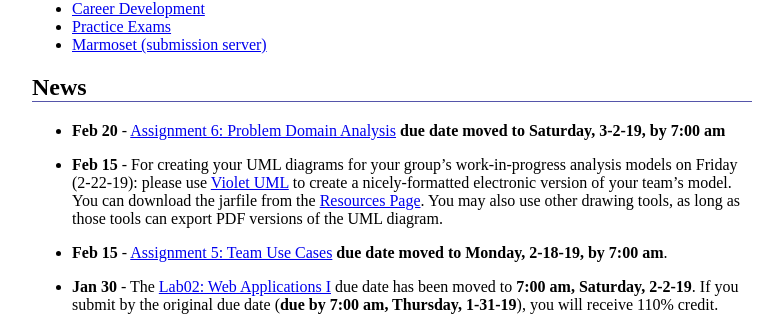
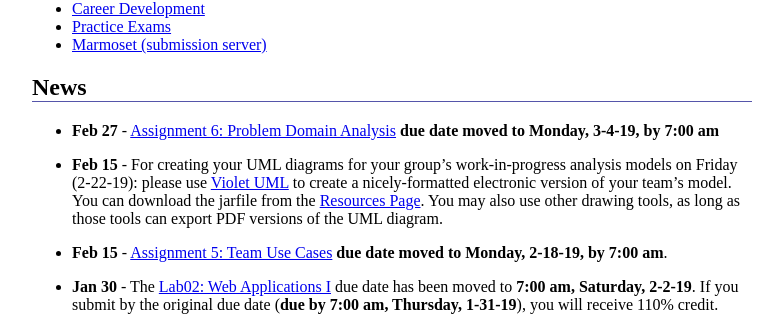
Before and after one commit to ycpcs/cs320-spring2019, a Jekyll site: the page built from index.md, in a window 1280 px wide. Shown: the part 401-717 px from the top of the page, without its empty margins (248-1031 px from the left). Built offline with Jekyll 4.4.1, drawn with Linux system fonts in a browser that asks for light colours.

Commit message:
updated due date for assign06

```diff
--- a/index.md
+++ b/index.md
@@ -66,7 +66,7 @@ All information about the course will be posted here.
 
 -->
 
-* **Feb 20** - [Assignment 6: Problem Domain Analysis](assign/assign06.html) **due date moved to Saturday, 3-2-19, by 7:00 am**
+* **Feb 27** - [Assignment 6: Problem Domain Analysis](assign/assign06.html) **due date moved to Monday, 3-4-19, by 7:00 am**
 
 * **Feb 15** - For creating your UML diagrams for your group's work-in-progress analysis models on Friday (2-22-19): please use [Violet UML](http://alexdp.free.fr/violetumleditor/page.php) to create a nicely-formatted electronic version of your team's model.  You can download the jarfile from the [Resources Page](resources/index.html).  You may also use other drawing tools, as long as those tools can export PDF versions of the UML diagram.
 
```
